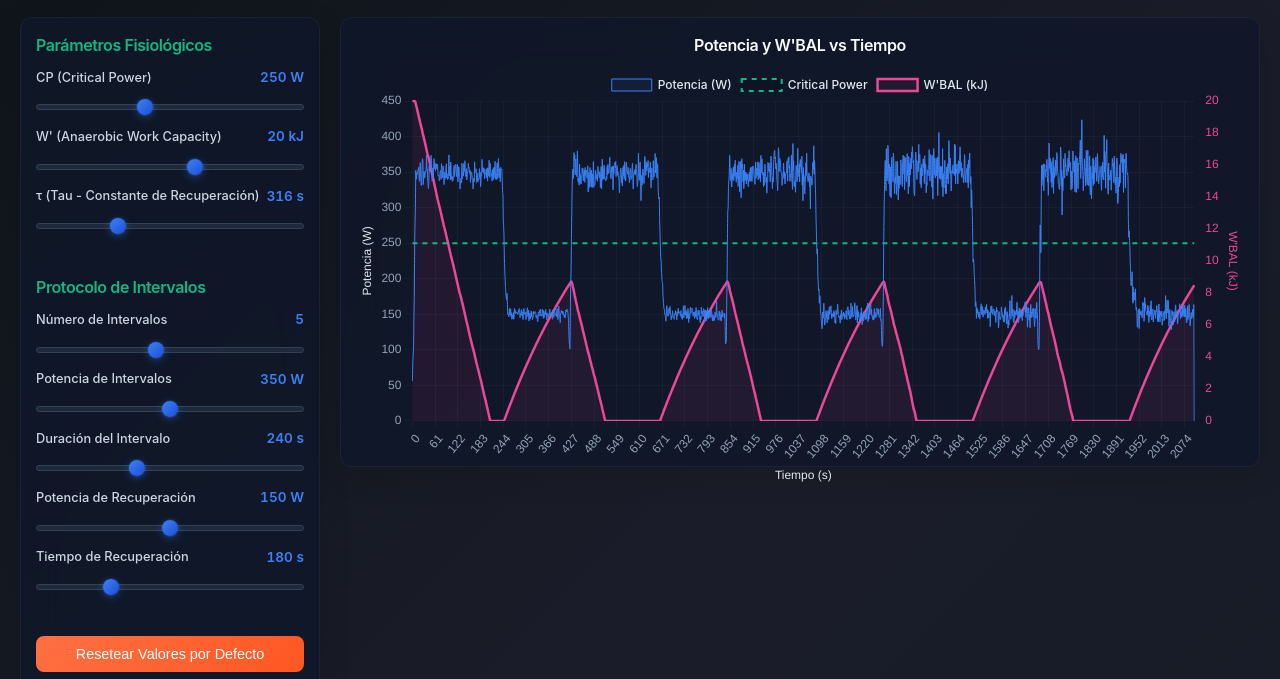
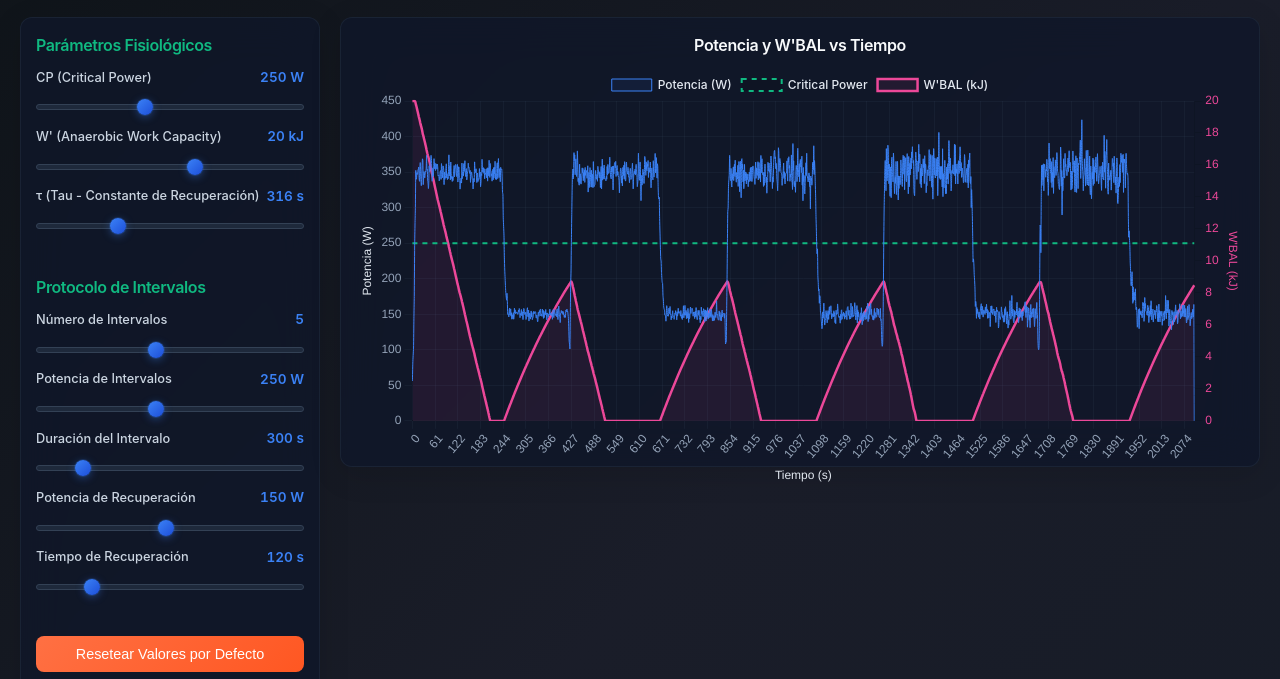
Before and after one commit to enydog/wbalModel, a plain HTML site: page index.html in a window 1280 px wide. Shown: the part 97-776 px from the top of the page. Drawn offline with nearby package versions, Linux system fonts and the light colour scheme.

Commit message:
Update index.html
++ Duration
++ Power

```diff
--- a/index.html
+++ b/index.html
@@ -3,7 +3,7 @@
 <head>
     <meta charset="UTF-8">
     <meta name="viewport" content="width=device-width, initial-scale=1.0">
-    <title>Simulador W'BAL - Modelo de Balance de Trabajo Anaeróbico</title>
+    <title>Simulador W'BAL - Modelo de Balance de Trabajo Anaeróbico (ML-092/gb AGMT2 DataSet)</title>
     <script src="https://cdnjs.cloudflare.com/ajax/libs/Chart.js/3.9.1/chart.min.js"></script>
     <style>
         * {
@@ -391,17 +391,17 @@
                         <div class="control-group">
                             <label>
                                 Potencia de Intervalos
-                                <span class="value-display" id="interval-power-value">350 W</span>
+                                <span class="value-display" id="interval-power-value">250 W</span>
                             </label>
-                            <input type="range" class="slider" id="interval-power-slider" min="200" max="500" value="350">
+                            <input type="range" class="slider" id="interval-power-slider" min="50" max="500" value="250">
                         </div>
 
                         <div class="control-group">
                             <label>
                                 Duración del Intervalo
-                                <span class="value-display" id="interval-duration-value">240 s</span>
+                                <span class="value-display" id="interval-duration-value">300 s</span>
                             </label>
-                            <input type="range" class="slider" id="interval-duration-slider" min="30" max="600" value="240">
+                            <input type="range" class="slider" id="interval-duration-slider" min="30" max="1800" value="300">
                         </div>
 
                         <div class="control-group">
@@ -409,15 +409,15 @@
                                 Potencia de Recuperación
                                 <span class="value-display" id="recovery-power-value">150 W</span>
                             </label>
-                            <input type="range" class="slider" id="recovery-power-slider" min="50" max="250" value="150">
+                            <input type="range" class="slider" id="recovery-power-slider" min="10" max="300" value="150">
                         </div>
 
                         <div class="control-group">
                             <label>
                                 Tiempo de Recuperación
-                                <span class="value-display" id="recovery-duration-value">180 s</span>
+                                <span class="value-display" id="recovery-duration-value">120 s</span>
                             </label>
-                            <input type="range" class="slider" id="recovery-duration-slider" min="30" max="600" value="180">
+                            <input type="range" class="slider" id="recovery-duration-slider" min="10" max="600" value="120">
                         </div>
                     </div>
                 </div>
```
